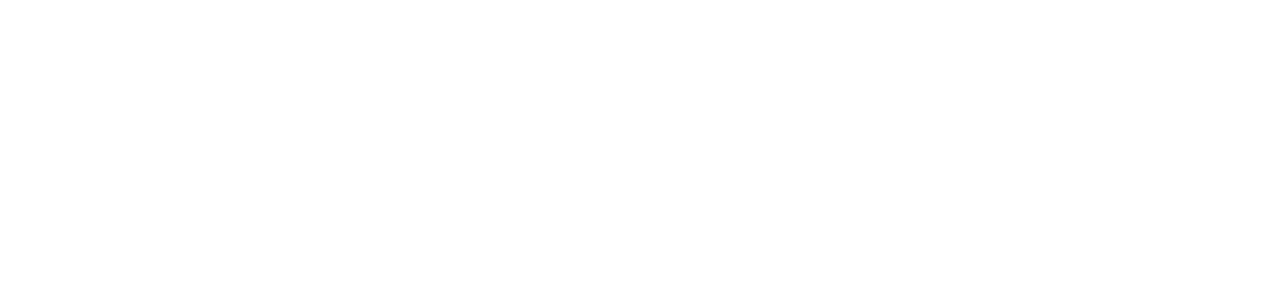
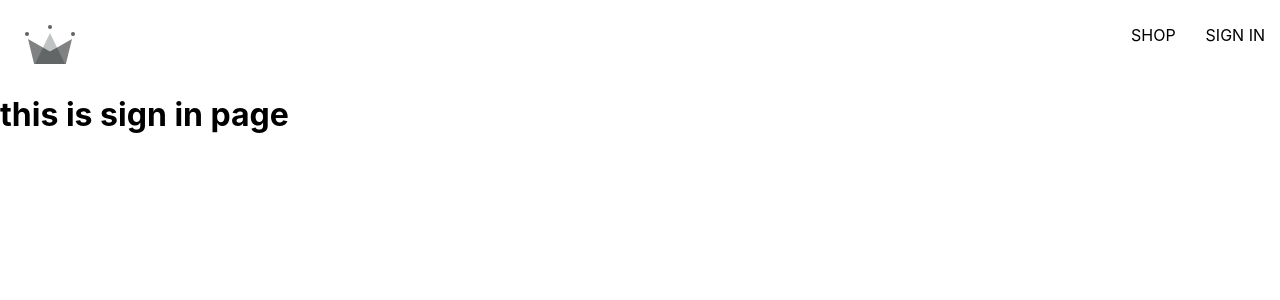
Before and after one commit to sehaj97/ecom-crwn-clothing, a React (Create React App) app: page /signIn in a window 1280 px wide. Before the commit this address had no page. Shown: the top 300 px of the page. Built offline with nearby package versions, Linux system fonts and the light colour scheme.

Commit message:
updated sign in link

```diff
--- a/package.json
+++ b/package.json
@@ -6,7 +6,7 @@
     "@testing-library/jest-dom": "^5.16.4",
     "@testing-library/react": "^13.3.0",
     "@testing-library/user-event": "^13.5.0",
-    "firebase": "^9.9.3",
+    "firebase": "^9.9.4",
     "react": "^18.2.0",
     "react-dom": "^18.2.0",
     "react-router-dom": "6",
--- a/src/App.js
+++ b/src/App.js
@@ -1,6 +1,7 @@
 import { Routes, Route, Outlet } from "react-router-dom";
 import Home from "./routes/home/home.component";
 import Navigation from "./routes/navigation/navigation.component";
+import SignIn from "./routes/sign-in/sign-in.component";
 
 function Shop() {
   return <h1>I am shop</h1>;
@@ -11,6 +12,7 @@
       <Route path="/" element={<Navigation />}>
         <Route index element={<Home />} />
         <Route path="shop" element={<Shop />} />
+        <Route path="signIn" element={<SignIn />} />
       </Route>
     </Routes>
   );
--- a/src/routes/home/home.component.jsx
+++ b/src/routes/home/home.component.jsx
@@ -7,7 +7,6 @@
   return (
     <div>
       <CategoryDirectory categories={categories} />
-      <Outlet />
     </div>
   );
 }
--- a/src/routes/navigation/navigation.component.jsx
+++ b/src/routes/navigation/navigation.component.jsx
@@ -14,6 +14,9 @@
           <Link className="nav-link" to="/shop">
             SHOP
           </Link>
+          <Link className="nav-link" to="/signIn">
+            SIGN IN
+          </Link>
         </div>
       </div>
       <Outlet />
--- /dev/null
+++ b/src/routes/sign-in/sign-in.component.jsx
@@ -0,0 +1,8 @@
+const SignIn = () => {
+  return (
+    <div>
+      <h1>this is sign in page</h1>
+    </div>
+  );
+};
+export default SignIn;
```
Also changed, not shown: 1 other file (tests, documents, lock files or other folders).
